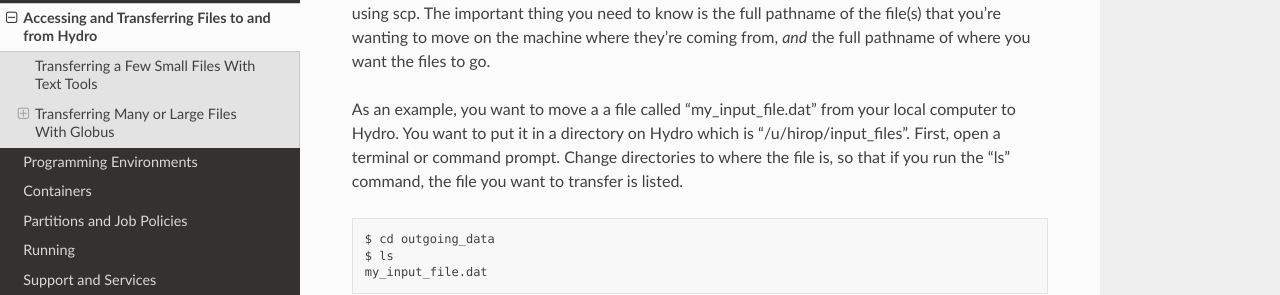
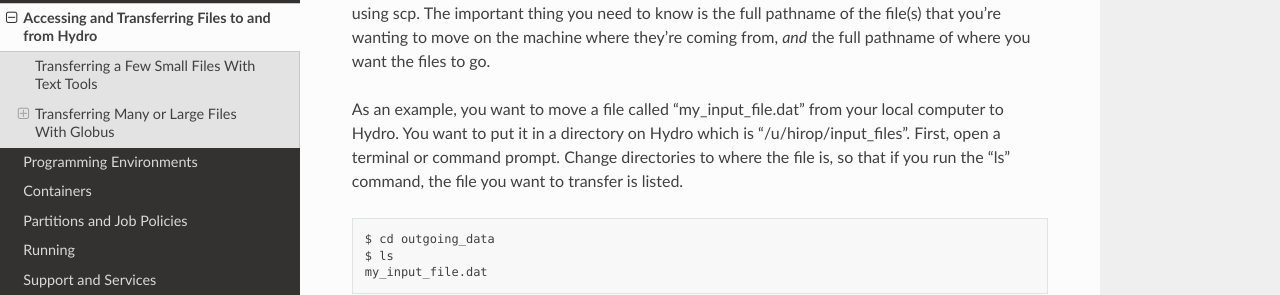
Before and after one commit to ncsa/hydro_documentation, a Sphinx documentation site: the page built from docs/source/accessing_transferring_files.rst, in a window 1280 px wide and 900 px high, scrolled down 357 px. Shown: the part 158-453 px from the top of the window. Built offline with Sphinx 7.4.7 and the Read the Docs theme 2.0.0, drawn with Linux system fonts in a browser that asks for light colours; pages that are not in the unit, such as notebooks, are missing from menus.

```diff
--- a/docs/source/accessing_transferring_files.rst
+++ b/docs/source/accessing_transferring_files.rst
@@ -14,7 +14,7 @@ If you use a Windows machine, you can transfer files back and forth between your
 
 The program Secure CoPy (SCP) can be used to securely transfer files between Hydro and other systems.  SCP is built into all Mac and most Windows computers.  You can find tutorials online for using scp.  The important thing you need to know is the full pathname of the file(s) that you're wanting to move on the machine where they're coming from, *and* the full pathname of where you want the files to go.
 
-As an example, you want to move a a file called "my_input_file.dat" from your local computer to Hydro.  You want to put it in a directory on Hydro which is "/u/hirop/input_files".  First, open a terminal or command prompt.  Change directories to where the file is, so that if you run the "ls" command, the file you want to transfer is listed.
+As an example, you want to move a file called "my_input_file.dat" from your local computer to Hydro.  You want to put it in a directory on Hydro which is "/u/hirop/input_files".  First, open a terminal or command prompt.  Change directories to where the file is, so that if you run the "ls" command, the file you want to transfer is listed.
 
 ::
 
```
